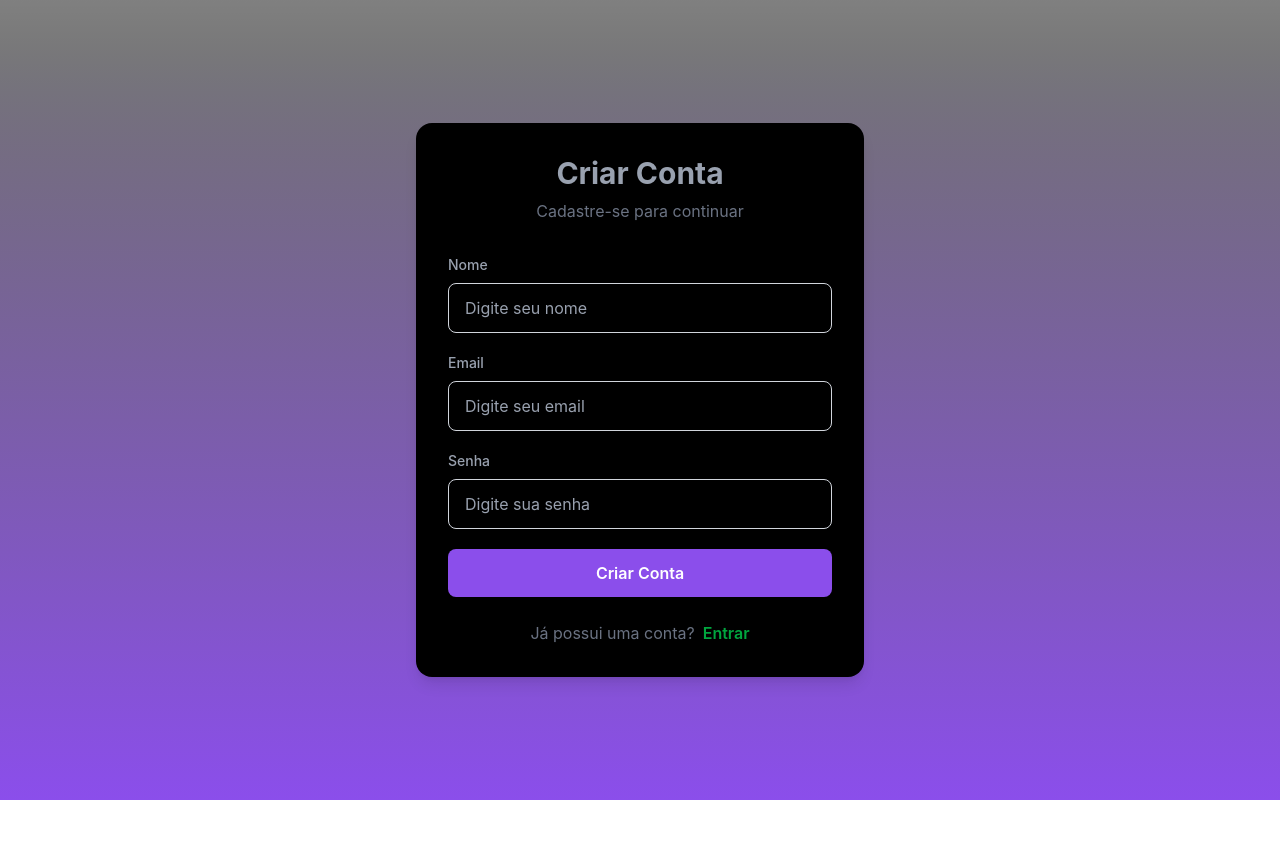
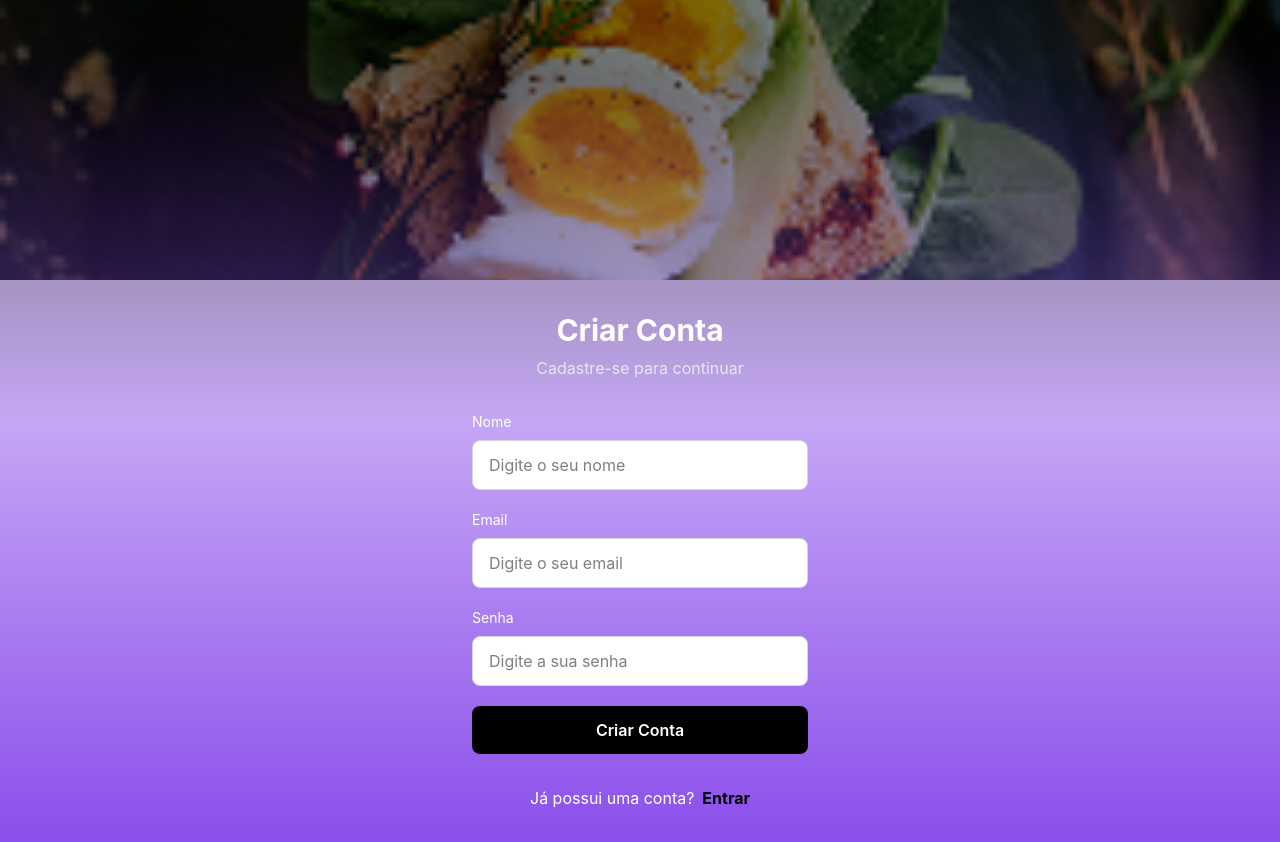
Before and after one commit to AllanFilimaoZita/Meal-Planner-App, a React (Vite) app: page /signup in a window 1280 px wide. Before the commit the page ends 800 px from the top, so only its background shows below. Built offline with nearby package versions, Linux system fonts and the light colour scheme; no server answers.

Commit message:
add: adding session controllers

```diff
--- a/src/App.jsx
+++ b/src/App.jsx
@@ -14,13 +14,15 @@ import Chat from './pages/Chat';
 import Preparetion from './pages/Preparetion';
 import Home from './pages/Home';
 import Settings from './pages/Settings';
+import SplashScreen from "./pages/SplashScreen";
 
 
 function App() {
   return (
     <BrowserRouter>
       <Routes>
-        <Route path="/" element={<SignIn />} />
+        <Route path="/" element={<SplashScreen />} />
+        <Route path="/signin" element={<SignIn />} />
         <Route path="/signup" element={<SignUp />} />
         <Route path="/onboarding" element={<Onboarding />} />
         <Route path="/step1" element={<Step1 />} />
--- a/src/pages/SignIn.jsx
+++ b/src/pages/SignIn.jsx
@@ -1,54 +1,91 @@
-import { FcGoogle } from "react-icons/fc";
-import { AiFillFacebook } from "react-icons/ai";
-import { FaApple } from "react-icons/fa";
+import { useState } from "react";
+import { Link, useNavigate } from "react-router-dom";
 
-import Background from '../assets/img/img.png';
-
-import Divider from '../components/ui/Divider';
-import Login from '../components/ui/Login';
-
-import { Link } from 'react-router-dom';
+import Background from "../assets/img/img.png";
 
 
+import { signIn } from "../services/authService";
 
 const SignIn = () => {
+    const navigate = useNavigate();
+
+    const [email, setEmail] = useState("");
+    const [password, setPassword] = useState("");
+
+    async function handleSubmit(e) {
+        e.preventDefault();
+
+        const { error } = await signIn(email, password);
+
+        if (error) {
+            alert(error.message);
+            return;
+        }
+
+        alert("Login realizado com sucesso!");
+
+        setEmail("");
+        setPassword("");
+
+        navigate("/home");
+    }
+
     return (
-        <main className="relative h-full flex flex-col items-center justify-center">
+        <main className="relative min-h-screen flex flex-col">
 
-            <section className="h-[40vh] w-full overflow-hidden">
-                <img src={Background} alt="Hero Image" className='h-full w-full object-cover' />
+            <section className="h-[35vh] w-full overflow-hidden">
+                <img src={Background} alt="Background" className="h-full w-full object-cover" />
             </section>
 
-            <section className="z-20 mx-auto flex w-full max-w-sm flex-col gap-6 px-6 pb-10">
+            <div className="absolute inset-0 bg-gradient-to-b from-black/50 via-[#8B4EEB]/50 to-[#8B4EEB]"></div>
 
-                <Link to="/signup" className="bg-black text-white font-bold py-4 px-5 rounded-sm flex items-center justify-center" >
-                    Sign Up with email
-                </Link>
+            {/* Conteúdo */}
+            <section className="relative z-10 flex flex-col justify-center w-full max-w-sm mx-auto px-6 py-8">
 
-                <Divider />
+                <h1 className="text-3xl font-bold text-white text-center">
+                    Bem-vindo de volta
+                </h1>
 
-                 <Link to="/home" className="bg-white text-black font-bold py-4 px-5 rounded-sm flex items-center justify-center gap-3" >
-                    <FcGoogle />
-                    Sign Up with Google
-                </Link>
+                <p className="text-center text-gray-200 mt-2 mb-8">
+                    Entre para continuar
+                </p>
 
-                <Link to="/home" className="bg-white text-black font-bold py-4 px-5 rounded-sm flex items-center justify-center gap-3" >
-                    <AiFillFacebook />
-                    Sign Up with Facebook
-                </Link>
+                <form onSubmit={handleSubmit} className="flex flex-col gap-5">
+                    <div>
+                        <label className="block text-sm text-white mb-2">
+                            Email
+                        </label>
 
-                <Link to="/home" className="bg-white text-black font-bold py-4 px-5 rounded-sm flex items-center justify-center gap-3" >
-                    <FaApple />
-                    Sign Up with Apple
-                </Link>
+                        <input type="email" placeholder="Digite o seu email" value={email} onChange={(e) => setEmail(e.target.value)} className="w-full rounded-lg border border-gray-300 bg-white px-4 py-3 outline-none focus:ring-2 focus:ring-purple-400" required
+                        />
+                    </div>
 
-                <Login />
+                    <div>
+                        <label className="block text-sm text-white mb-2">
+                            Senha
+                        </label>
+
+                        <input type="password" placeholder="Digite a sua senha" value={password} onChange={(e) => setPassword(e.target.value)} className="w-full rounded-lg border border-gray-300 bg-white px-4 py-3 outline-none focus:ring-2 focus:ring-purple-400"
+                            required
+                        />
+                    </div>
+
+                    <button type="submit" className="bg-black text-white font-semibold py-3 rounded-lg hover:bg-gray-900 transition"
+                    >
+                        Entrar
+                    </button>
+                </form>
+
+                <p className="text-center text-white mt-8">
+                    Ainda não possui uma conta?
+
+                    <Link to="/signup" className="ml-2 font-bold text-black hover:underline" >
+                        Criar Conta
+                    </Link>
+                </p>
 
             </section>
 
-            <div className="absolute z-10 h-full w-full bg-linear-to-b from-black/50 --tw-gradient-via: #8B4EEB; to-[#8B4EEB]">
-
-            </div>
         </main>
     );
 };
--- a/src/pages/SignUp.jsx
+++ b/src/pages/SignUp.jsx
@@ -1,9 +1,12 @@
-import { Link } from 'react-router-dom';
+import { useState } from "react";
+import { Link, useNavigate } from "react-router-dom";
+
+import Background from "../assets/img/img.png";
+
+
 import { signUp } from "../services/authService";
-import { useState } from "react";
-import { useNavigate } from "react-router-dom";
 
-export default function SignUp() {
+const SignUp = () => {
     const navigate = useNavigate();
 
     const [name, setName] = useState("");
@@ -30,51 +33,73 @@ export default function SignUp() {
     }
 
     return (
-        <div className="min-h-screen flex items-center justify-center  bg-linear-to-b from-black/50 --tw-gradient-via: #8B4EEB; to-[#8B4EEB] px-6">
-            <div className="w-full max-w-md bg-black rounded-2xl shadow-lg p-8">
-                <h1 className="text-3xl font-bold text-center text-gray-400">Criar Conta</h1>
+        <main className="relative min-h-screen flex flex-col">
 
-                <p className="text-center text-gray-500 mt-2">
+            <section className="h-[35vh] w-full overflow-hidden">
+                <img
+                    src={Background}
+                    alt="Background"
+                    className="w-full h-full object-cover"
+                />
+            </section>
+
+            <div className="absolute inset-0 bg-gradient-to-b from-black/50 via-[#8B4EEB]/50 to-[#8B4EEB]" />
+
+            <section className="relative z-10 flex flex-col justify-center w-full max-w-sm mx-auto px-6 py-8">
+
+                <h1 className="text-3xl font-bold text-white text-center">
+                    Criar Conta
+                </h1>
+
+                <p className="text-center text-gray-200 mt-2 mb-8">
                     Cadastre-se para continuar
                 </p>
 
-                <form onSubmit={handleSubmit} className="mt-8 space-y-5">
+                <form onSubmit={handleSubmit} className="flex flex-col gap-5">
+
                     <div>
-                        <label className="block text-sm font-medium text-gray-400 mb-2">
+                        <label className="block text-sm text-white mb-2">
                             Nome
                         </label>
 
-                        <input type="text" placeholder="Digite seu nome" value={name} onChange={(e) => setName(e.target.value)} className="w-full border border-gray-300 rounded-lg px-4 py-3 text-gray-200 focus:outline-none focus:ring-2 placeholder:text-gray-400 focus:ring-purple-300" />
+                        <input type="text" placeholder="Digite o seu nome" value={name} onChange={(e) => setName(e.target.value)} className="w-full rounded-lg border border-gray-300 bg-white px-4 py-3 outline-none focus:ring-2 focus:ring-purple-400" required />
                     </div>
 
                     <div>
-                        <label className="block text-sm font-medium text-gray-400 mb-2">
+                        <label className="block text-sm text-white mb-2">
                             Email
                         </label>
 
-                        <input type="email" placeholder="Digite seu email" value={email} onChange={(e) => setEmail(e.target.value)} className="w-full border border-gray-300 rounded-lg px-4 py-3 text-gray-200 focus:outline-none focus:ring-2 placeholder:text-gray-400 focus:ring-purple-300" />
+                        <input type="email" placeholder="Digite o seu email" value={email} onChange={(e) => setEmail(e.target.value)} className="w-full rounded-lg border border-gray-300 bg-white px-4 py-3 outline-none focus:ring-2 focus:ring-purple-400" required />
                     </div>
 
                     <div>
-                        <label className="block text-sm font-medium text-gray-400 mb-2">
+                        <label className="block text-sm text-white mb-2">
                             Senha
                         </label>
 
-                        <input type="password" placeholder="Digite sua senha" value={password} onChange={(e) => setPassword(e.target.value)} className="w-full border border-gray-300 rounded-lg px-4 py-3 text-gray-200 focus:outline-none focus:ring-2 placeholder:text-gray-400 focus:ring-purple-300" />
+                        <input type="password" placeholder="Digite a sua senha" value={password} onChange={(e) => setPassword(e.target.value)} className="w-full rounded-lg border border-gray-300 bg-white px-4 py-3 outline-none focus:ring-2 focus:ring-purple-400" required />
                     </div>
 
-                    <button type="submit" className="w-full bg-[#8B4EEB] text-white py-3 rounded-lg font-semibold hover:bg-[#8B4EEB]/70 transition">
+                    <button  type="submit"  className="bg-black text-white font-semibold py-3 rounded-lg hover:bg-gray-900 transition"
+                    >
                         Criar Conta
                     </button>
+
                 </form>
 
-                <p className="text-center text-gray-500 mt-6">
+                <p className="text-center text-white mt-8">
                     Já possui uma conta?
-                    <Link to="/" className="ml-2 text-green-600 font-semibold hover:underline">
+
+                    <Link to="/signin" className="ml-2 font-bold text-black hover:underline">
                         Entrar
                     </Link>
                 </p>
-            </div>
-        </div>
+
+            </section>
+
+        </main>
     );
-}
+};
+
+export default SignUp;
--- /dev/null
+++ b/src/pages/SplashScreen.jsx
@@ -0,0 +1,34 @@
+import { useEffect } from "react";
+import { useNavigate } from "react-router-dom";
+
+import { getSession } from "../services/authService";
+
+export default function SplashScreen() {
+    const navigate = useNavigate();
+
+    useEffect(() => {
+        checkSession();
+    }, []);
+
+    async function checkSession() {
+        const { data, error } = await getSession();
+
+        if (error) {
+            console.error(error.message);
+            navigate("/signin");
+            return;
+        }
+
+        if (data.session) {
+            navigate("/home");
+        } else {
+            navigate("/signin");
+        }
+    }
+
+    return (
+        <div className="min-h-screen flex items-center justify-center">
+            <h1>A Carregar...</h1>
+        </div>
+    );
+}
--- a/src/services/authService.js
+++ b/src/services/authService.js
@@ -15,12 +15,12 @@ export async function signUp(name, email, password) {
 }
 
 export async function signIn(email, password) {
-  const { data, error } = await supabase.auth.signInWithPassword({
-    email,
-    password,
-  });
+    const { data, error } = await supabase.auth.signInWithPassword({
+        email,
+        password,
+    });
 
-  return { data, error };
+    return { data, error };
 }
 
 export async function signOut() {
@@ -28,3 +28,8 @@ export async function signOut() {
 
   return { error };
 }
+
+
+export async function getSession() {
+  return await supabase.auth.getSession();
+}
```
